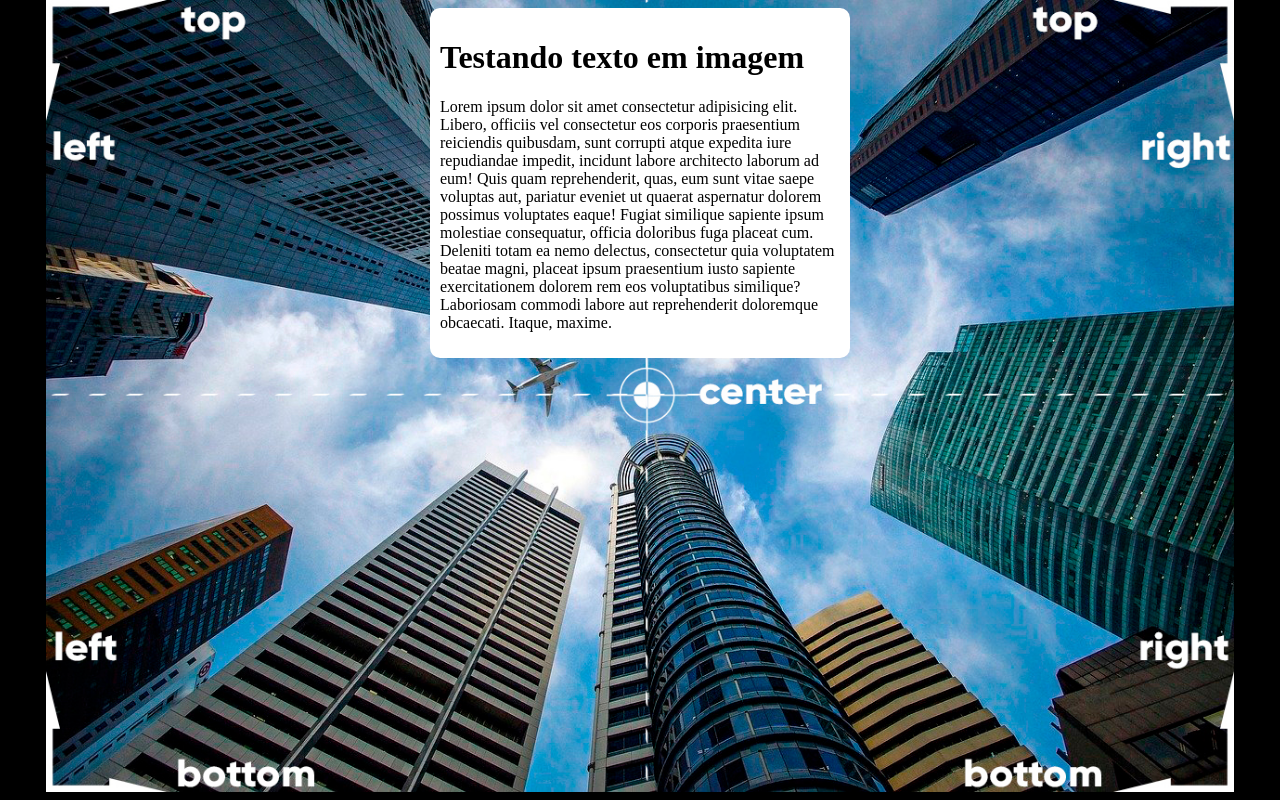
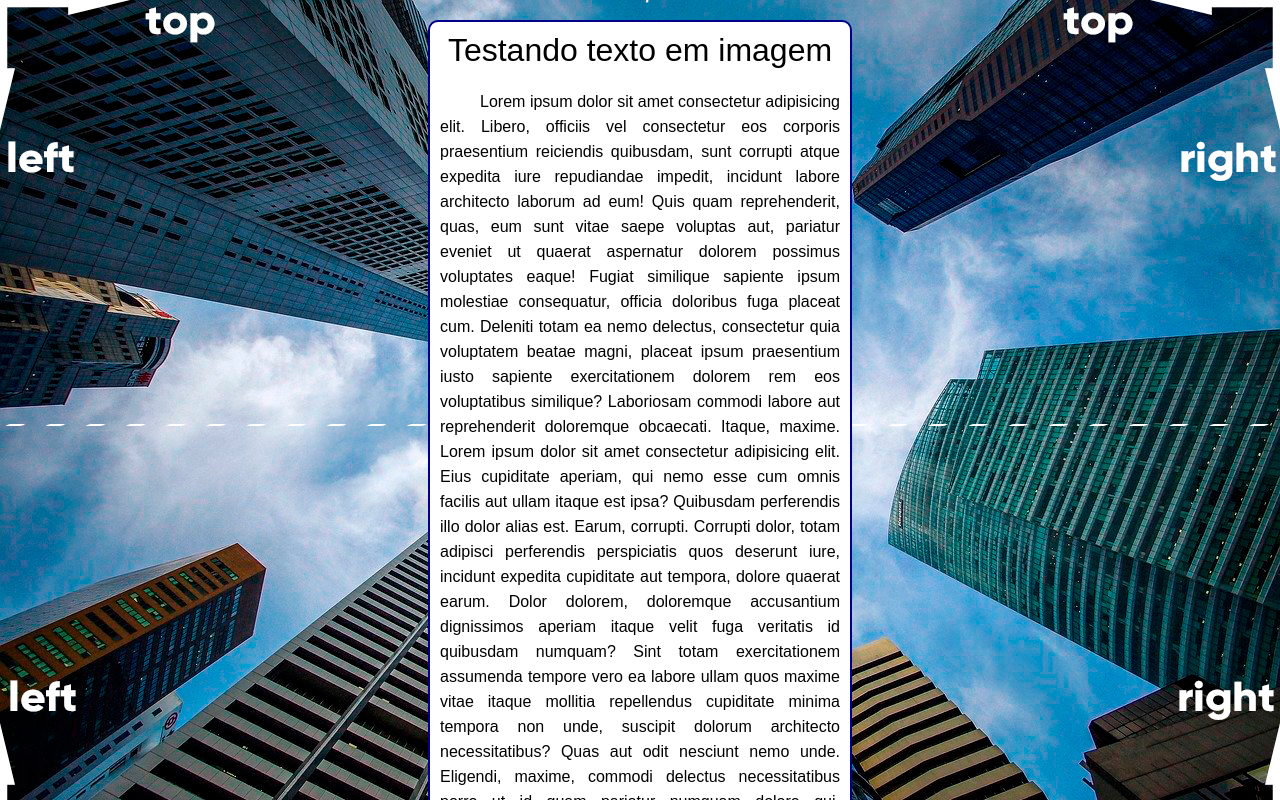
Before and after one commit to adilsonalbuquerquedasilva/html-css, a plain HTML site: page exercicios/ex022/fundo005.html in a window 1280 px wide. Shown: the top 800 px of the page. Drawn offline with Linux system fonts and the light colour scheme.

Commit message:
atualizaçao ex22

```diff
--- a/exercicios/ex022/fundo005.html
+++ b/exercicios/ex022/fundo005.html
@@ -3,24 +3,50 @@
 <head>
     <meta charset="UTF-8">
     <meta name="viewport" content="width=device-width, initial-scale=1.0">
-    <title>posicionamento</title>
+    <title>Posicionamento</title>
 </head>
 <style>
+    *{
+        margin: 0px;
+        padding: 0px;
+        font-family: Arial, Helvetica, sans-serif;
+    }
+
     body{
-        height: 97vh;
+        /*height: 100vh;
         background-color: black;
         background-image: url(imagens/wallpaper003.jpg);
         background-position: center center;
         background-repeat: no-repeat;
-        background-size: contain;
+        background-size: cover;
+        background-attachment: fixed;
+        /*shorthand background
+            color > image > position > reapat > [size] > attachment
+        */
+        background: black url(imagens/wallpaper003.jpg) center center / cover no-repeat  fixed;
     }
 
     main{
-        width: 400px;
+        max-width: 400px;
         margin: auto;
+        margin-top: 20px;
         background-color: white;
         padding: 10px;
         border-radius: 10px;
+        border: 2px solid darkblue;
+    }
+
+    main h1{
+        text-align: center;
+        margin-bottom: 20px;
+        font-size: 2em;
+        font-weight: normal;
+    }
+
+    p{
+        text-indent: 40px;
+        text-align: justify;
+        line-height: 25px;
     }
 </style>
 <body>
@@ -28,7 +54,16 @@
         <h1>Testando texto em imagem</h1>
         <p>Lorem ipsum dolor sit amet consectetur adipisicing elit. Libero, officiis vel consectetur eos corporis praesentium reiciendis quibusdam, sunt corrupti atque expedita iure repudiandae impedit, incidunt labore architecto laborum ad eum!
         Quis quam reprehenderit, quas, eum sunt vitae saepe voluptas aut, pariatur eveniet ut quaerat aspernatur dolorem possimus voluptates eaque! Fugiat similique sapiente ipsum molestiae consequatur, officia doloribus fuga placeat cum.
-        Deleniti totam ea nemo delectus, consectetur quia voluptatem beatae magni, placeat ipsum praesentium iusto sapiente exercitationem dolorem rem eos voluptatibus similique? Laboriosam commodi labore aut reprehenderit doloremque obcaecati. Itaque, maxime.</p>
+        Deleniti totam ea nemo delectus, consectetur quia voluptatem beatae magni, placeat ipsum praesentium iusto sapiente exercitationem dolorem rem eos voluptatibus similique? Laboriosam commodi labore aut reprehenderit doloremque obcaecati. Itaque, maxime. Lorem ipsum dolor sit amet consectetur adipisicing elit. Eius cupiditate aperiam, qui nemo esse cum omnis facilis aut ullam itaque est ipsa? Quibusdam perferendis illo dolor alias est. Earum, corrupti.
+        Corrupti dolor, totam adipisci perferendis perspiciatis quos deserunt iure, incidunt expedita cupiditate aut tempora, dolore quaerat earum. Dolor dolorem, doloremque accusantium dignissimos aperiam itaque velit fuga veritatis id quibusdam numquam?
+        Sint totam exercitationem assumenda tempore vero ea labore ullam quos maxime vitae itaque mollitia repellendus cupiditate minima tempora non unde, suscipit dolorum architecto necessitatibus? Quas aut odit nesciunt nemo unde.
+        Eligendi, maxime, commodi delectus necessitatibus porro ut id quam pariatur numquam dolore qui, repudiandae in reiciendis maiores officiis consequatur voluptatum placeat odio doloribus ex voluptatem ipsa saepe consectetur animi. Incidunt.
+        Sapiente adipisci architecto repellat. Maiores optio, cum adipisci eligendi ullam, numquam, fugiat quos incidunt saepe voluptatum accusamus! Vero rem sunt atque maiores hic dolore soluta debitis error. Quod, dignissimos aliquid.
+        Omnis dignissimos, mollitia rerum eos quia quibusdam at tempore velit. Consequuntur dolore ut dicta dolorum rem tenetur, atque debitis quia saepe dignissimos alias nulla veritatis iusto eaque, vero minus incidunt. Lorem ipsum dolor sit amet consectetur adipisicing elit. Saepe corrupti exercitationem quibusdam perferendis quo, quod at, distinctio mollitia aliquam tempora officia cumque explicabo harum consequatur? Quod consequuntur animi quos provident?
+        Veniam necessitatibus obcaecati quas natus accusantium facilis illo, at quibusdam atque distinctio culpa fuga quis quod veritatis nisi voluptatem perferendis sit commodi temporibus expedita, tenetur eligendi? Quo asperiores quisquam eos?
+        Quibusdam dignissimos porro enim? Nihil odit recusandae accusantium repudiandae aliquid ipsa quidem aperiam eligendi veritatis, eaque eveniet dolore aut ratione impedit, in dolor praesentium tempore nostrum eum inventore. Ad, adipisci!
+        Eius laboriosam dolores, reprehenderit amet eos quae, dignissimos minus consectetur cumque, ipsam praesentium repellat omnis aperiam fugit? Obcaecati excepturi quod accusantium est, natus eveniet. Iste eligendi veniam blanditiis sunt placeat.
+        Magni, pariatur itaque ipsam tempore laborum perferendis, voluptatem quibusdam fugit temporibus sunt eligendi accusantium ut dolor eveniet molestias maiores fuga, consectetur repellendus doloribus dolores totam minus officia et? Voluptatum, nisi.</p>
     </main>
 
 </body>
```
